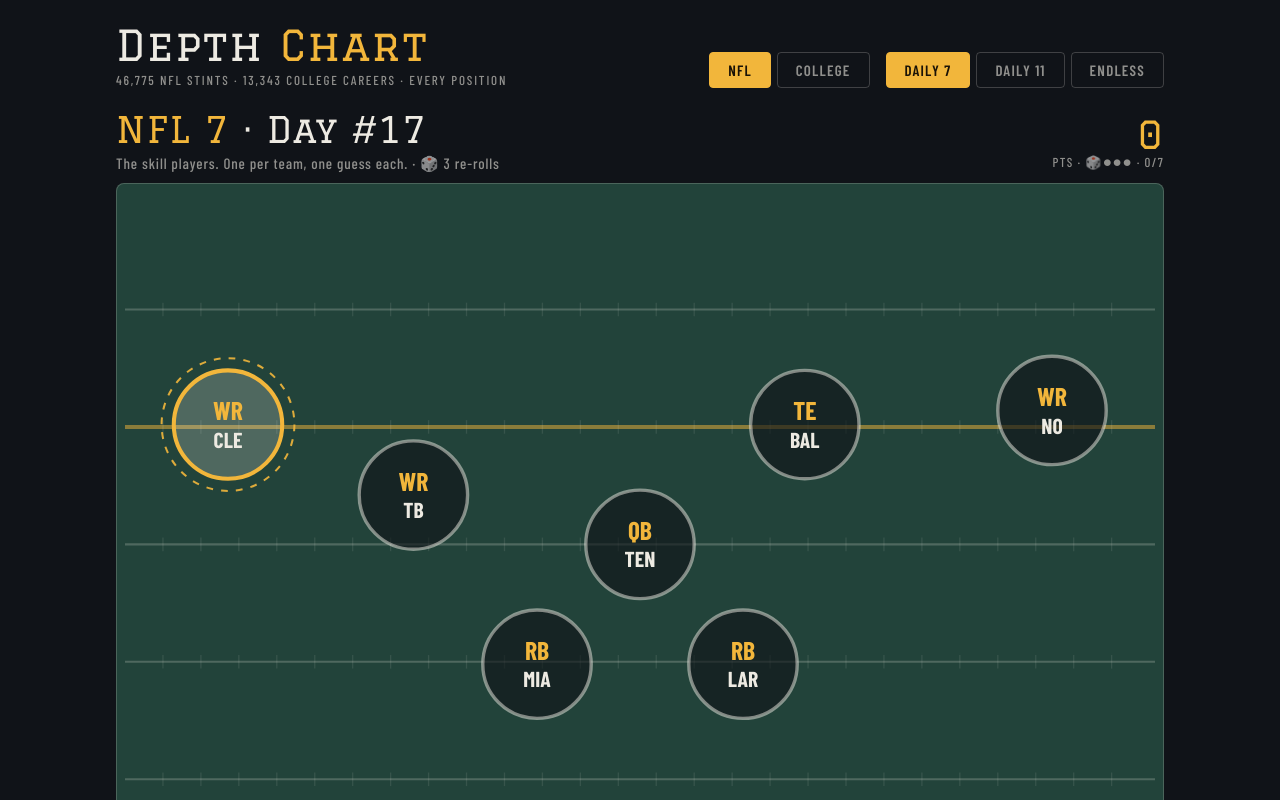
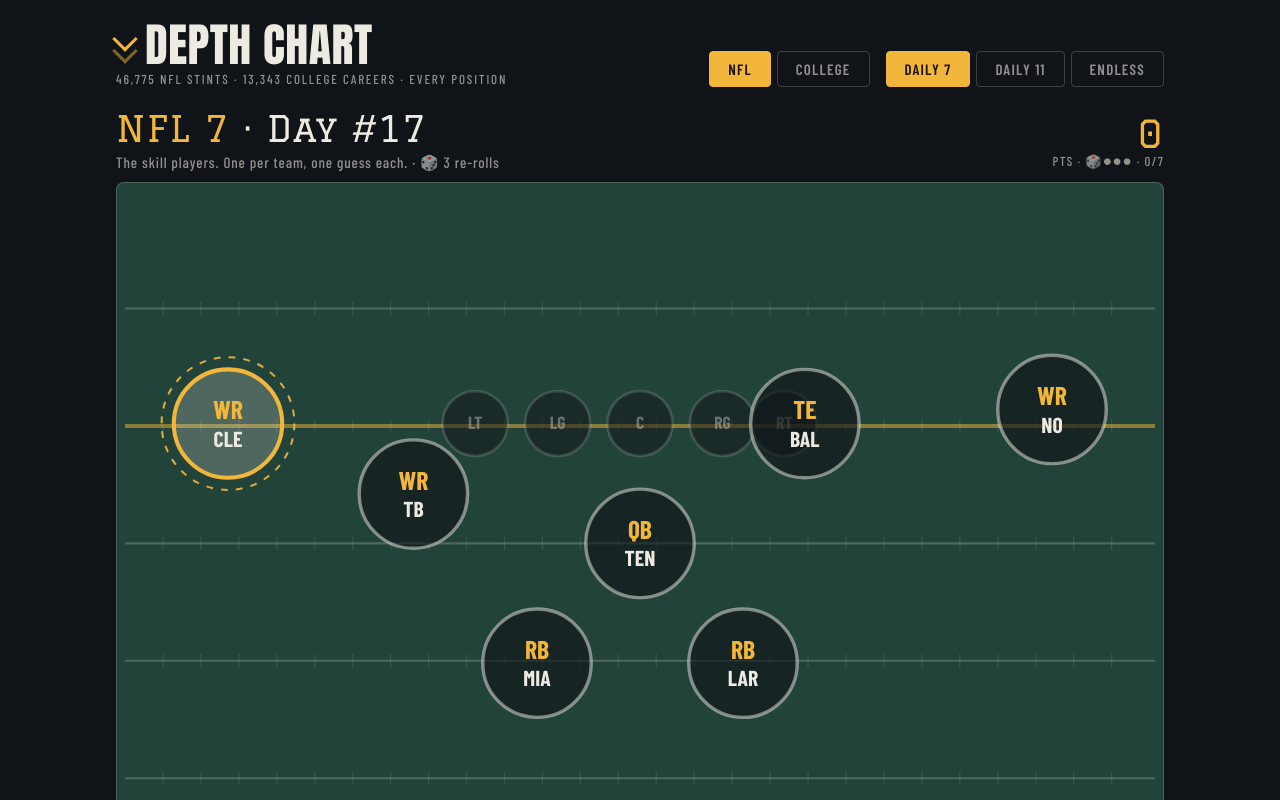
Before and after one commit to brelandft/depth-chart, a React app: page / in a window 1280 px wide. Shown: the top 800 px of the page. Built offline with nearby package versions, Linux system fonts and the light colour scheme.

Commit message:
refine: heat ramp, grayed O-line escalating reactions

```diff
--- a/src/app.jsx
+++ b/src/app.jsx
@@ -249,7 +249,7 @@
 
 /* ---------- theme ---------- */
 const THEME_CSS = `
-@import url('https://fonts.googleapis.com/css2?family=Graduate&family=Barlow+Condensed:wght@500;600;700&family=Barlow:wght@400;500;600&display=swap');
+@import url('https://fonts.googleapis.com/css2?family=Anton&family=Graduate&family=Barlow+Condensed:wght@500;600;700&family=Barlow:wght@400;500;600&display=swap');
 :root{
   --ink:#101318; --panel:#191E26; --panel2:#212834; --inset:#0C0F14;
   --line:rgba(232,229,221,.13); --line2:rgba(232,229,221,.22);
@@ -294,6 +294,10 @@
 .wrq .statnum{font-family:'Graduate','Arial Black',sans-serif;font-size:22px;color:var(--chalk);line-height:1}
 .wrq .statlab{font-family:'Barlow Condensed',sans-serif;font-size:11px;color:var(--dim);
   letter-spacing:.14em;text-transform:uppercase;margin-top:4px}
+@keyframes wrqword{0%{opacity:0;transform:translateY(8px)}20%{opacity:1;transform:translateY(0)}70%{opacity:1;transform:translateY(-7px)}100%{opacity:0;transform:translateY(-20px)}}
+@keyframes wrqmeh{0%{opacity:0}25%{opacity:.85;transform:translate(0,0)}55%{transform:translate(-2px,1px) rotate(-3deg)}72%{transform:translate(2px,1px) rotate(3deg)}100%{opacity:0;transform:translate(0,3px)}}
+@keyframes wrqcfetti{0%{opacity:0;transform:translate(0,0) rotate(0)}12%{opacity:1}100%{opacity:0;transform:translate(var(--dx),var(--dy)) rotate(var(--rot))}}
+.wrq .cfetti{transform-box:fill-box;transform-origin:center}
 @media (prefers-reduced-motion: reduce){.wrq *{animation:none!important;transition:none!important}}
 `;
 
@@ -688,6 +692,12 @@
   },
 };
 const BAND_MARK = ["", "▲", "▲▲"];
+/* decorative (non-guessable) O-line shown on Daily 7 so the formation reads like
+   a real offense and stays visually consistent with Daily 11 */
+const GHOST_OL = [
+  { g: "LT", x: 34, y: 33 }, { g: "LG", x: 42, y: 33 }, { g: "C", x: 50, y: 33 },
+  { g: "RG", x: 58, y: 33 }, { g: "RT", x: 64, y: 33 },
+];
 const BLUE_BLOODS = new Set(["BAMA","OSU","MICH","ND","USC","TEX","OU","UGA","LSU","PSU","FSU","MIAU","UT","NEB","CLEM","FLA","AUB","WISC","ORE"]);
 
 function pairBand(t, g, league) {
@@ -742,10 +752,21 @@
 const ptsFromPct = (pct) => Math.max(1, Math.round(100 - pct));
 /* one source of truth: a point value -> performance bin (0 miss … 4 best) */
 const ptsBin = (p) => (p <= 0 ? 0 : p >= 94 ? 4 : p >= 85 ? 3 : p >= 70 ? 2 : 1);
-const BIN_EMOJI = ["⬛", "🟦", "🟩", "🟨", "🔥"];
-const BIN_COLOR = ["#2A2E36", "#4F86C6", "#5FA86E", "#E8C24A", "#E8772E"];
+const BIN_EMOJI = ["🟥", "🟧", "🟨", "🟩", "🔥"];
+const BIN_COLOR = ["#C2433B", "#E0792F", "#E8C24A", "#4FA85E", "#2BCB72"];
 const BIN_LABEL = ["missed", "chalk", "solid", "deep", "deep cut"];
 const ptsEmoji = (p) => BIN_EMOJI[ptsBin(p)];
+/* escalating lock reaction: word + confetti count scale with the points tier */
+const REACT_WORD = ["", "meh", "not bad", "nice!", "filthy!"];
+function reactBits(bin) {
+  const n = [0, 0, 2, 4, 7][bin] || 0;
+  const cols = ["#F2B63B", "#FFFFFF", BIN_COLOR[bin] || "#F2B63B"];
+  return Array.from({ length: n }).map((_, k) => {
+    const ang = -Math.PI / 2 + (k - (n - 1) / 2) * (Math.PI / (n + 1));
+    const dist = 36 + (k % 3) * 11;
+    return { dx: (Math.cos(ang) * dist).toFixed(1), dy: (Math.sin(ang) * dist).toFixed(1), col: cols[k % 3], delay: (k % 4) * 0.04, rot: 150 + (k * 53) % 200 };
+  });
+}
 
 /* football rank grade from avg points/slot (rewards completion AND rarity) */
 const RANKS = [
@@ -779,6 +800,7 @@
   const [streak, setStreak] = useState(0);
   const [loaded, setLoaded] = useState(false);
   const [copied, setCopied] = useState(false);
+  const [react, setReact] = useState(null);
   const finishedRef = useRef(false);
   const inputRef = useRef(null);
 
@@ -789,7 +811,7 @@
 
   useEffect(() => {
     setSlots(baseSlots); setAnswers(baseSlots.map(() => null));
-    setRerolls(fmt.rerolls); setSel(0); setPctile(null); setLoaded(false);
+    setRerolls(fmt.rerolls); setSel(0); setPctile(null); setLoaded(false); setReact(null);
     finishedRef.current = false;
     (async () => {
       const [saved, st] = await Promise.all([sGet(stateKey), sGet(streakKey)]);
@@ -915,6 +937,7 @@
       const pts = ptsFromPct(pct);
       next[sel] = { name: hit.name, tier: hit.tier, pts, pct, team: slot.team.id };
       setAnswers(next); persist(next, rerolls);
+      setReact({ idx: sel, bin: ptsBin(pts), key: Date.now() });
       recordSharedPick(slot.team.id, slot.g, hit.key);
       toast(`${hit.name} · ~${pct.toFixed(0)}% pick rate · +${pts} pts`);
     } else {
@@ -1011,6 +1034,16 @@
               </g>
             );
           })}
+          {isSeven && GHOST_OL.map((o, i) => {
+            const gx = (o.x / 100) * FIELD_W, gy = (o.y / 100) * FIELD_H, gr = R * 0.6;
+            return (
+              <g key={"ol" + i} style={{ pointerEvents: "none" }}>
+                <circle cx={gx} cy={gy} r={gr} fill="rgba(16,19,24,.5)" stroke="rgba(237,234,226,.16)" strokeWidth="2" />
+                <text x={gx} y={gy + 4} textAnchor="middle" fontSize="13" fontWeight="700"
+                  fontFamily="'Barlow Condensed',sans-serif" fill="rgba(237,234,226,.38)">{o.g}</text>
+              </g>
+            );
+          })}
           {slots.map((s, i) => {
             const x = (s.x / 100) * FIELD_W, y = (s.y / 100) * FIELD_H;
             const a = answers[i];
@@ -1040,6 +1073,23 @@
               </g>
             );
           })}
+          {react && slots[react.idx] && (
+            <g key={react.key} style={{ pointerEvents: "none" }}>
+              {reactBits(react.bin).map((b, k) => {
+                const sx = (slots[react.idx].x / 100) * FIELD_W, sy = (slots[react.idx].y / 100) * FIELD_H;
+                return (
+                  <rect key={k} className="cfetti" x={sx - 3} y={sy - 4} width="6" height="8" rx="1" fill={b.col}
+                    style={{ "--dx": b.dx + "px", "--dy": b.dy + "px", "--rot": b.rot + "deg", opacity: 0, animation: `wrqcfetti .85s ease-out ${b.delay}s forwards` }} />
+                );
+              })}
+              <text x={(slots[react.idx].x / 100) * FIELD_W} y={(slots[react.idx].y / 100) * FIELD_H - R - 10}
+                textAnchor="middle" fontSize={react.bin >= 4 ? 19 : react.bin >= 3 ? 16 : 14} fontWeight="800"
+                fontFamily="'Barlow Condensed',sans-serif" fill={BIN_COLOR[react.bin]}
+                style={{ opacity: 0, animation: `${react.bin === 1 ? "wrqmeh" : "wrqword"} 1.1s ease-out forwards` }}>
+                {REACT_WORD[react.bin]}
+              </text>
+            </g>
+          )}
         </svg>
       </div>
 
@@ -1106,7 +1156,7 @@
                   style={{
                     width: 38, height: 38, borderRadius: 7, background: BIN_COLOR[bin],
                     display: "flex", alignItems: "center", justifyContent: "center",
-                    color: bin === 0 ? "var(--miss)" : "#1a1206", fontWeight: 800, fontSize: 14,
+                    color: bin === 0 ? "#fff" : "#1a1206", fontWeight: 800, fontSize: 14,
                     fontFamily: "'Barlow Condensed',sans-serif",
                     border: bin === 0 ? "1px solid rgba(224,88,78,.5)" : "none",
                   }}>
@@ -1176,10 +1226,14 @@
       <div className="shell">
         <header style={{ padding: "24px 0 6px", display: "flex", alignItems: "flex-end", flexWrap: "wrap", gap: 14 }}>
           <div>
-            <div className="disp" style={{ fontSize: "clamp(28px,6vw,42px)", lineHeight: 1 }}>
-              {BRAND.split(" ").map((w, i, a) => (
-                <span key={i} style={i === a.length - 1 ? { color: "var(--gold)" } : undefined}>{w}{i < a.length - 1 ? " " : ""}</span>
-              ))}
+            <div style={{ display: "flex", alignItems: "center", gap: 11 }}>
+              <span aria-hidden="true" style={{ display: "flex", flexDirection: "column", gap: 3, flexShrink: 0 }}>
+                <span style={{ display: "block", width: 18, height: 18, borderRight: "3.5px solid var(--gold)", borderBottom: "3.5px solid var(--gold)", transform: "rotate(45deg)" }} />
+                <span style={{ display: "block", width: 18, height: 18, borderRight: "3.5px solid var(--gold)", borderBottom: "3.5px solid var(--gold)", transform: "rotate(45deg)", opacity: .5, marginTop: -9 }} />
+              </span>
+              <span style={{ fontFamily: "'Anton',system-ui,sans-serif", fontSize: "clamp(30px,7vw,46px)", lineHeight: .9, whiteSpace: "nowrap", textTransform: "uppercase", letterSpacing: ".01em", color: "var(--chalk)" }}>
+                {BRAND}
+              </span>
             </div>
             <div className="cond" style={{ color: "var(--dim)", letterSpacing: ".14em", textTransform: "uppercase", fontSize: 13, marginTop: 6 }}>
               {data
```
Also changed, not shown: app.js.
